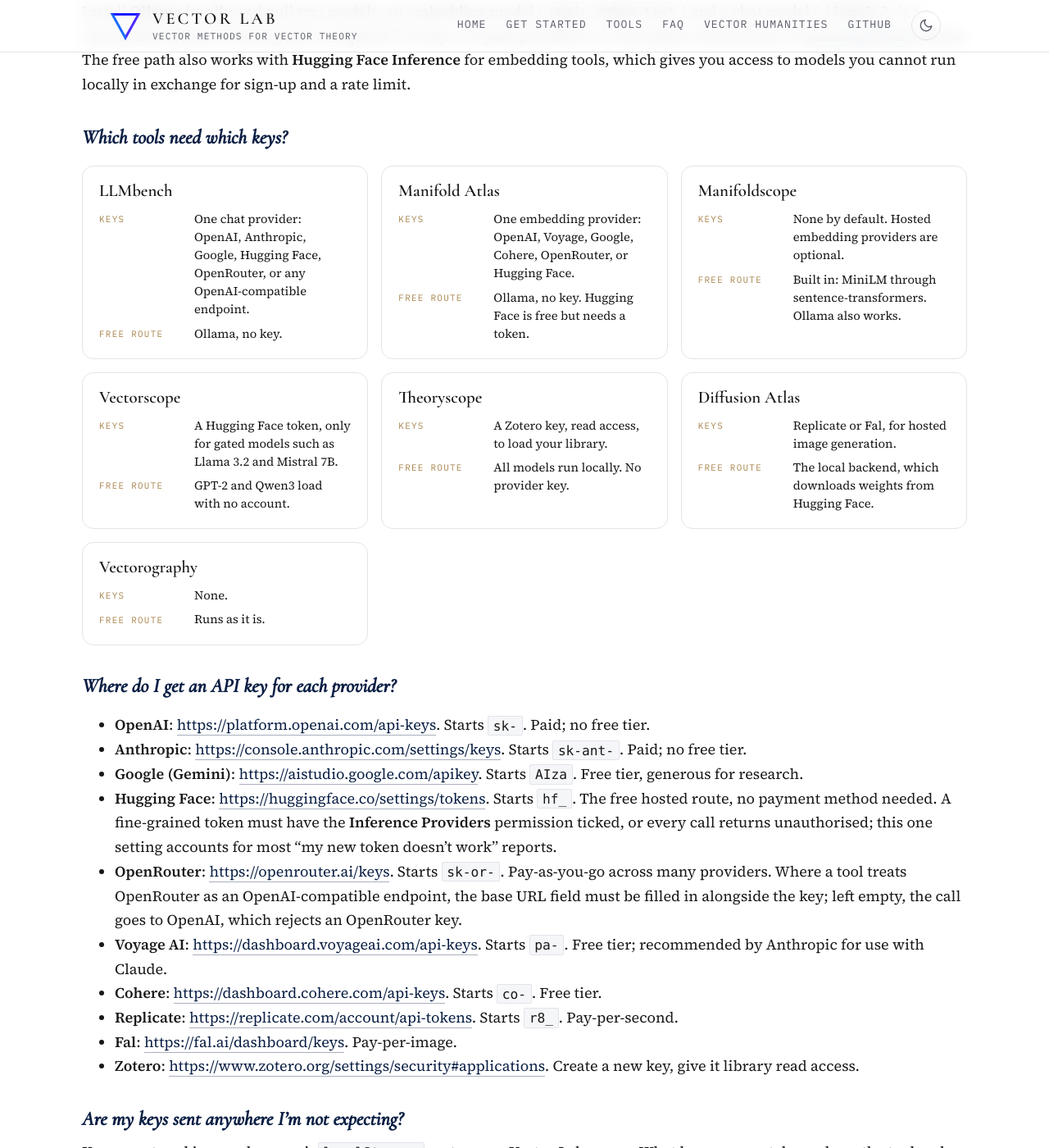
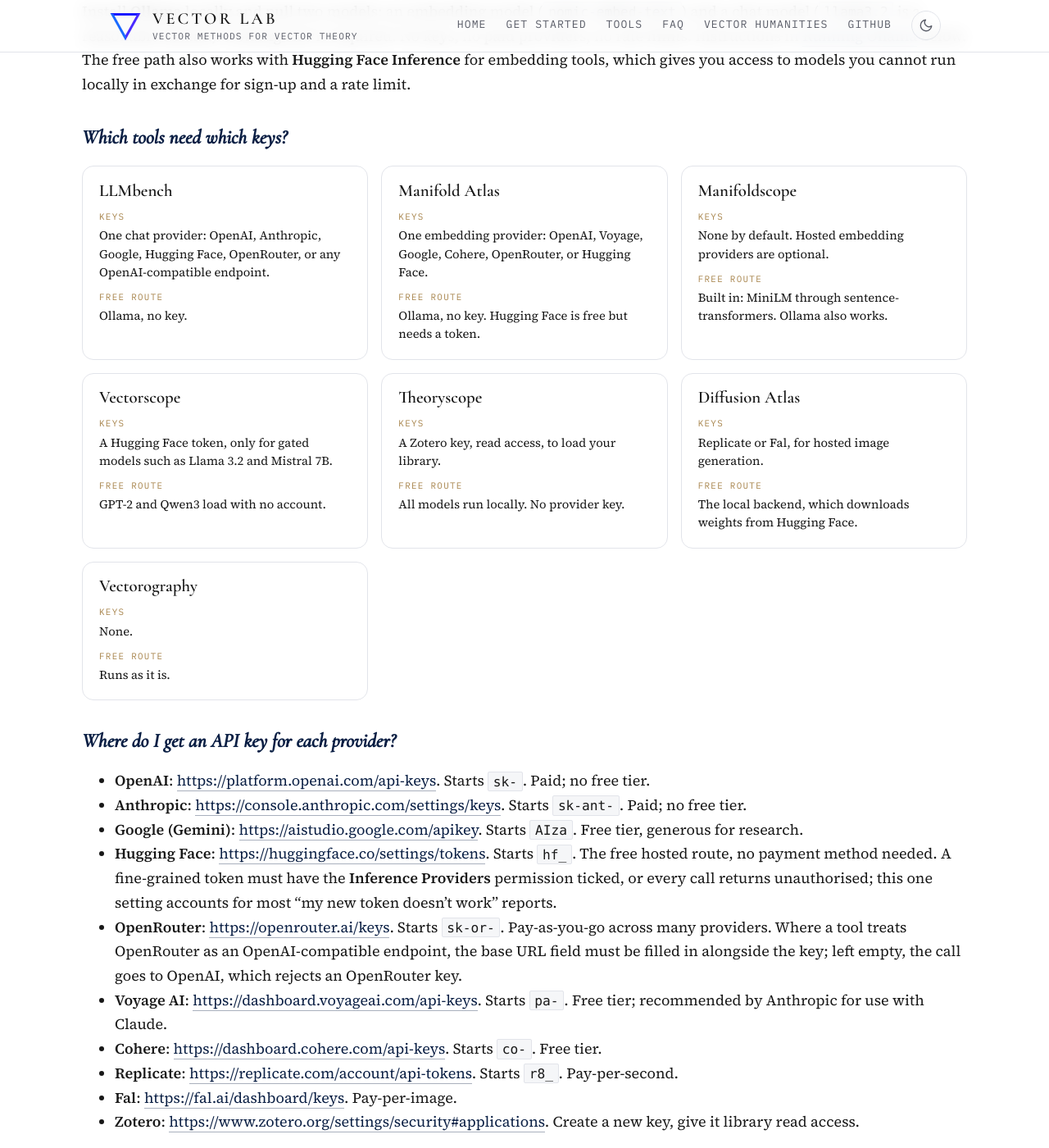
Before and after one commit to vector-lab-tools/vector-lab-tools.github.io, a Jekyll site: the page built from faq.md, in a window 1280 px wide and 1400 px high, scrolled down 532 px. Shown: the whole window at 82% size. Built offline with Jekyll 4.4.1, drawn with Linux system fonts in a browser that asks for light colours; some of the changed text lies outside the part shown.

Commit message:
FAQ: point problem reports at issues; stack key-card labels above text

```diff
--- a/assets/css/style.scss
+++ b/assets/css/style.scss
@@ -679,12 +679,7 @@ hr { border: 0; border-top: 1px solid var(--vl-rule); margin: 3rem 0; }
     a:hover { color: var(--vl-blue); }
   }
 
-  dl {
-    margin: 0;
-    display: grid;
-    grid-template-columns: 6.5rem 1fr;
-    gap: 0.45rem 0.75rem;
-  }
+  dl { margin: 0; }
 
   dt {
     font-family: $mono;
@@ -692,13 +687,15 @@ hr { border: 0; border-top: 1px solid var(--vl-rule); margin: 3rem 0; }
     letter-spacing: 0.12em;
     text-transform: uppercase;
     color: var(--vl-sand);
-    padding-top: 0.2rem;
+    margin: 0 0 0.15rem;
   }
 
   dd {
-    margin: 0;
+    margin: 0 0 0.7rem;
     font-size: 0.92rem;
     line-height: 1.5;
+
+    &:last-child { margin-bottom: 0; }
   }
 }
 
```
Also changed, not shown: faq.md (+1 -1 lines).
